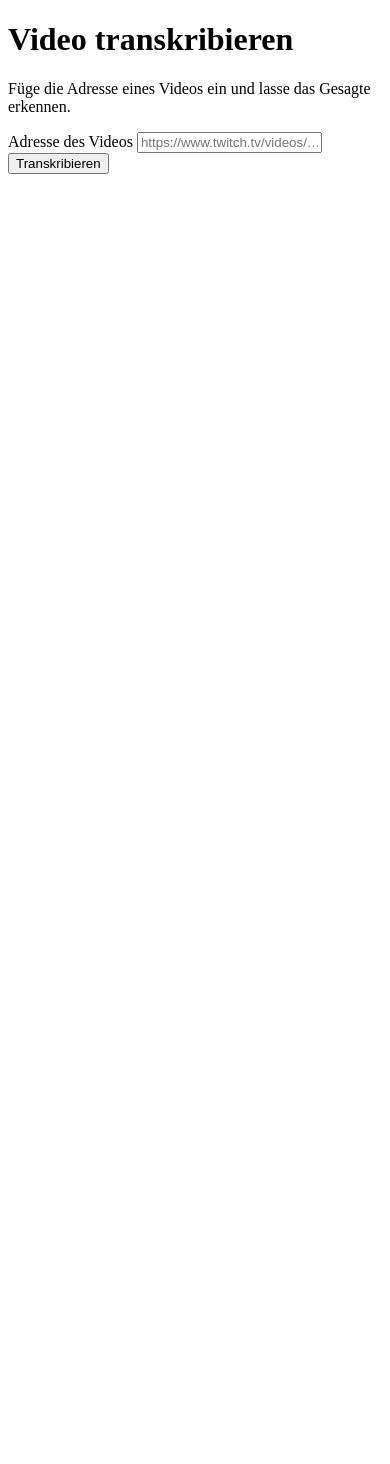
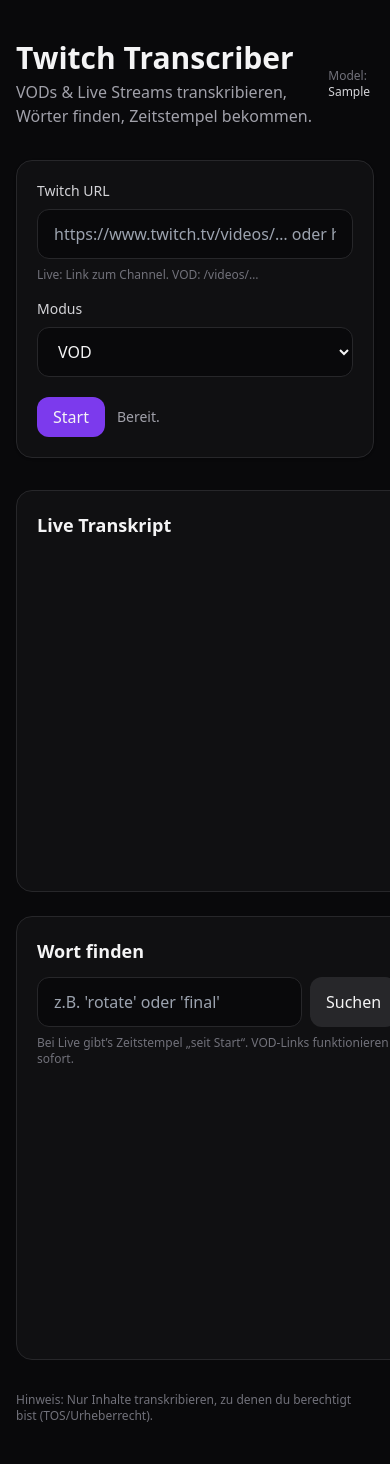
Before and after one commit to ichmag44-rgb/twitch_transcriber, a FastAPI app: template templates/index.html in a window 390 px wide. Before the commit the page ends 174 px from the top, so only its background shows below. Run offline with FastAPI, Linux system fonts and the light colour scheme; the template is opened without the code that fills it: most values are stand-ins (such as "Sample title", 1, 10 or a date in 2020); some libraries are stand-ins or nearby versions.

Commit message:
Add files via upload

```diff
--- a/templates/index.html
+++ b/templates/index.html
@@ -1,29 +1,157 @@
 <!doctype html>
 <html lang="de">
-  <head>
-    <meta charset="utf‑8">
-    <meta name="viewport" content="width=device-width, initial-scale=1">
-    <title>Twitch Transkription und Suche</title>
-    <link rel="stylesheet" href="{{ url_for('static', filename='style.css') }}">
-  </head>
-  <body>
-    <div class="wrapper">
-      <h1>Video transkribieren</h1>
-      <p>Füge die Adresse eines Videos ein und lasse das Gesagte erkennen.</p>
-      <form method="post" action="{{ url_for('process') }}">
-        <label for="video_url">Adresse des Videos</label>
-        <input type="url" id="video_url" name="video_url" placeholder="https://www.twitch.tv/videos/…" required>
-        <button type="submit">Transkribieren</button>
-      </form>
-      {% with messages = get_flashed_messages() %}
-        {% if messages %}
-          <ul class="messages">
-            {% for message in messages %}
-              <li>{{ message }}</li>
-            {% endfor %}
-          </ul>
-        {% endif %}
-      {% endwith %}
+<head>
+  <meta charset="utf-8" />
+  <meta name="viewport" content="width=device-width,initial-scale=1" />
+  <title>Twitch Transcriber</title>
+  <link rel="stylesheet" href="/static/style.css">
+  <script src="https://cdn.tailwindcss.com"></script>
+</head>
+<body class="bg-zinc-950 text-zinc-100">
+  <div class="max-w-4xl mx-auto px-4 py-10">
+    <div class="flex items-center justify-between mb-8">
+      <div>
+        <h1 class="text-3xl font-semibold">Twitch Transcriber</h1>
+        <p class="text-zinc-400 mt-1">VODs & Live Streams transkribieren, Wörter finden, Zeitstempel bekommen.</p>
+      </div>
+      <div class="text-xs text-zinc-500">Model: <span class="text-zinc-300">{{ env_whisper_model }}</span></div>
     </div>
-  </body>
+
+    <div class="bg-zinc-900/50 border border-zinc-800 rounded-2xl p-5 shadow">
+      <div class="grid md:grid-cols-3 gap-4 items-end">
+        <div class="md:col-span-2">
+          <label class="block text-sm text-zinc-300 mb-2">Twitch URL</label>
+          <input id="url" class="w-full rounded-xl bg-zinc-950 border border-zinc-800 px-4 py-3 outline-none focus:ring-2 focus:ring-violet-500"
+                 placeholder="https://www.twitch.tv/videos/… oder https://www.twitch.tv/<channel>" />
+          <p class="text-xs text-zinc-500 mt-2">Live: Link zum Channel. VOD: /videos/…</p>
+        </div>
+        <div>
+          <label class="block text-sm text-zinc-300 mb-2">Modus</label>
+          <select id="mode" class="w-full rounded-xl bg-zinc-950 border border-zinc-800 px-4 py-3 outline-none focus:ring-2 focus:ring-violet-500">
+            <option value="vod">VOD</option>
+            <option value="live">Live</option>
+          </select>
+        </div>
+      </div>
+
+      <div class="flex flex-wrap gap-3 mt-5">
+        <button id="start" class="rounded-xl bg-violet-600 hover:bg-violet-500 px-4 py-2 font-medium">Start</button>
+        <button id="stop" class="rounded-xl bg-zinc-800 hover:bg-zinc-700 px-4 py-2 font-medium hidden">Stop</button>
+        <span id="status" class="text-sm text-zinc-400 self-center">Bereit.</span>
+      </div>
+    </div>
+
+    <div class="grid md:grid-cols-2 gap-6 mt-8">
+      <div class="bg-zinc-900/50 border border-zinc-800 rounded-2xl p-5">
+        <h2 class="text-lg font-semibold mb-3">Live Transkript</h2>
+        <div id="transcript" class="h-80 overflow-auto text-sm leading-6 text-zinc-200 space-y-2 pr-2"></div>
+      </div>
+
+      <div class="bg-zinc-900/50 border border-zinc-800 rounded-2xl p-5">
+        <h2 class="text-lg font-semibold mb-3">Wort finden</h2>
+        <div class="flex gap-2">
+          <input id="q" class="flex-1 rounded-xl bg-zinc-950 border border-zinc-800 px-4 py-3 outline-none focus:ring-2 focus:ring-violet-500"
+                 placeholder="z.B. 'rotate' oder 'final'" />
+          <button id="searchBtn" class="rounded-xl bg-zinc-800 hover:bg-zinc-700 px-4 py-2 font-medium">Suchen</button>
+        </div>
+        <p class="text-xs text-zinc-500 mt-2">Bei Live gibt’s Zeitstempel „seit Start“. VOD-Links funktionieren sofort.</p>
+        <div id="results" class="mt-4 h-64 overflow-auto text-sm space-y-3 pr-2"></div>
+      </div>
+    </div>
+
+    <div class="text-xs text-zinc-500 mt-8">
+      Hinweis: Nur Inhalte transkribieren, zu denen du berechtigt bist (TOS/Urheberrecht).
+    </div>
+  </div>
+
+<script>
+let jobId = null;
+let evtSrc = null;
+
+function setStatus(t){ document.getElementById('status').textContent = t; }
+
+function addLine(seg){
+  const el = document.createElement('div');
+  const time = seg.start != null ? new Date(seg.start*1000).toISOString().substr(11,8) : '';
+  el.className = "text-zinc-200";
+  el.innerHTML = `<span class="text-zinc-500 mr-2">[${time}]</span>${escapeHtml(seg.text)}`;
+  const box = document.getElementById('transcript');
+  box.appendChild(el);
+  box.scrollTop = box.scrollHeight;
+}
+
+function escapeHtml(s){
+  return (s||"").replace(/[&<>"']/g, m => ({'&':'&amp;','<':'&lt;','>':'&gt;','"':'&quot;',"'":'&#39;'}[m]));
+}
+
+async function start(){
+  const url = document.getElementById('url').value.trim();
+  const mode = document.getElementById('mode').value;
+  if(!url){ setStatus("Bitte URL eingeben."); return; }
+  setStatus("Starte…");
+  document.getElementById('transcript').innerHTML = "";
+  document.getElementById('results').innerHTML = "";
+
+  const res = await fetch('/api/start', {
+    method:'POST',
+    headers:{'Content-Type':'application/json'},
+    body: JSON.stringify({url, mode})
+  });
+  const data = await res.json();
+  jobId = data.job_id;
+  document.getElementById('stop').classList.remove('hidden');
+
+  if(evtSrc) evtSrc.close();
+  evtSrc = new EventSource(`/api/events/${jobId}`);
+  evtSrc.onmessage = (ev) => {
+    const msg = JSON.parse(ev.data);
+    if(msg.type === 'status'){
+      setStatus(`Status: ${msg.status}`);
+    } else if(msg.type === 'segment'){
+      addLine(msg.segment);
+    } else if(msg.type === 'error'){
+      setStatus("Fehler: " + msg.message);
+    }
+  };
+}
+
+async function stop(){
+  if(!jobId) return;
+  await fetch(`/api/stop/${jobId}`, {method:'POST'});
+  setStatus("Stop angefordert…");
+}
+
+async function search(){
+  if(!jobId){ setStatus("Erst starten."); return; }
+  const q = document.getElementById('q').value.trim();
+  if(!q) return;
+  const res = await fetch(`/api/search/${jobId}?q=${encodeURIComponent(q)}`);
+  const data = await res.json();
+  const box = document.getElementById('results');
+  box.innerHTML = "";
+  if(!data.results.length){
+    box.innerHTML = `<div class="text-zinc-400">Keine Treffer.</div>`;
+    return;
+  }
+  for(const r of data.results){
+    const row = document.createElement('div');
+    row.className = "bg-zinc-950 border border-zinc-800 rounded-xl p-3";
+    const link = r.link ? `<a class="text-violet-400 hover:underline" target="_blank" href="${r.link}">Zum VOD</a>` : `<span class="text-zinc-500">Live (kein VOD-Link)</span>`;
+    row.innerHTML = `
+      <div class="flex items-center justify-between gap-3">
+        <div class="text-zinc-200 font-medium">${r.time}</div>
+        <div>${link}</div>
+      </div>
+      <div class="text-zinc-300 mt-2">${escapeHtml(r.text)}</div>
+    `;
+    box.appendChild(row);
+  }
+}
+
+document.getElementById('start').addEventListener('click', start);
+document.getElementById('stop').addEventListener('click', stop);
+document.getElementById('searchBtn').addEventListener('click', search);
+document.getElementById('q').addEventListener('keydown', (e)=>{ if(e.key==='Enter') search(); });
+</script>
+</body>
 </html>
```
